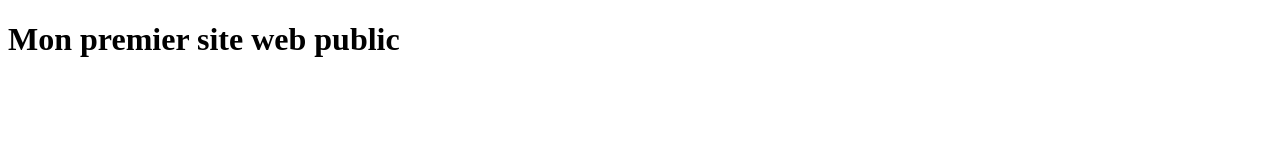
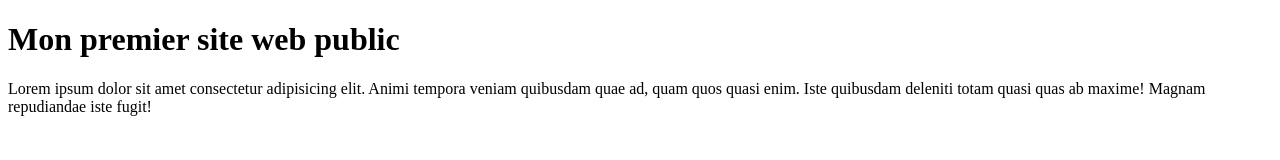
Before and after one commit to WilsonGravel-Emile/premiertest-1w1, a plain HTML site: page index.html in a window 1280 px wide. Drawn offline with Linux system fonts and the light colour scheme.

Commit message:
ajout de paragraphe

```diff
--- a/index.html
+++ b/index.html
@@ -1,14 +1,19 @@
 <!DOCTYPE html>
 <html lang="fr">
-<head>
-    <meta charset="UTF-8">
-    <meta name="viewport" content="width=device-width, initial-scale=1.0">
-    <meta name="author" content="Emile Lucas Wilson">
+  <head>
+    <meta charset="UTF-8" />
+    <meta name="viewport" content="width=device-width, initial-scale=1.0" />
+    <meta name="author" content="Emile Lucas Wilson" />
     <title>Document</title>
-</head>
-<body>
+  </head>
+  <body>
     <header>
-        <h1>Mon premier site web public</h1>
+      <h1>Mon premier site web public</h1>
+      <p>
+        Lorem ipsum dolor sit amet consectetur adipisicing elit. Animi tempora
+        veniam quibusdam quae ad, quam quos quasi enim. Iste quibusdam deleniti
+        totam quasi quas ab maxime! Magnam repudiandae iste fugit!
+      </p>
     </header>
-</body>
+  </body>
 </html>
```
